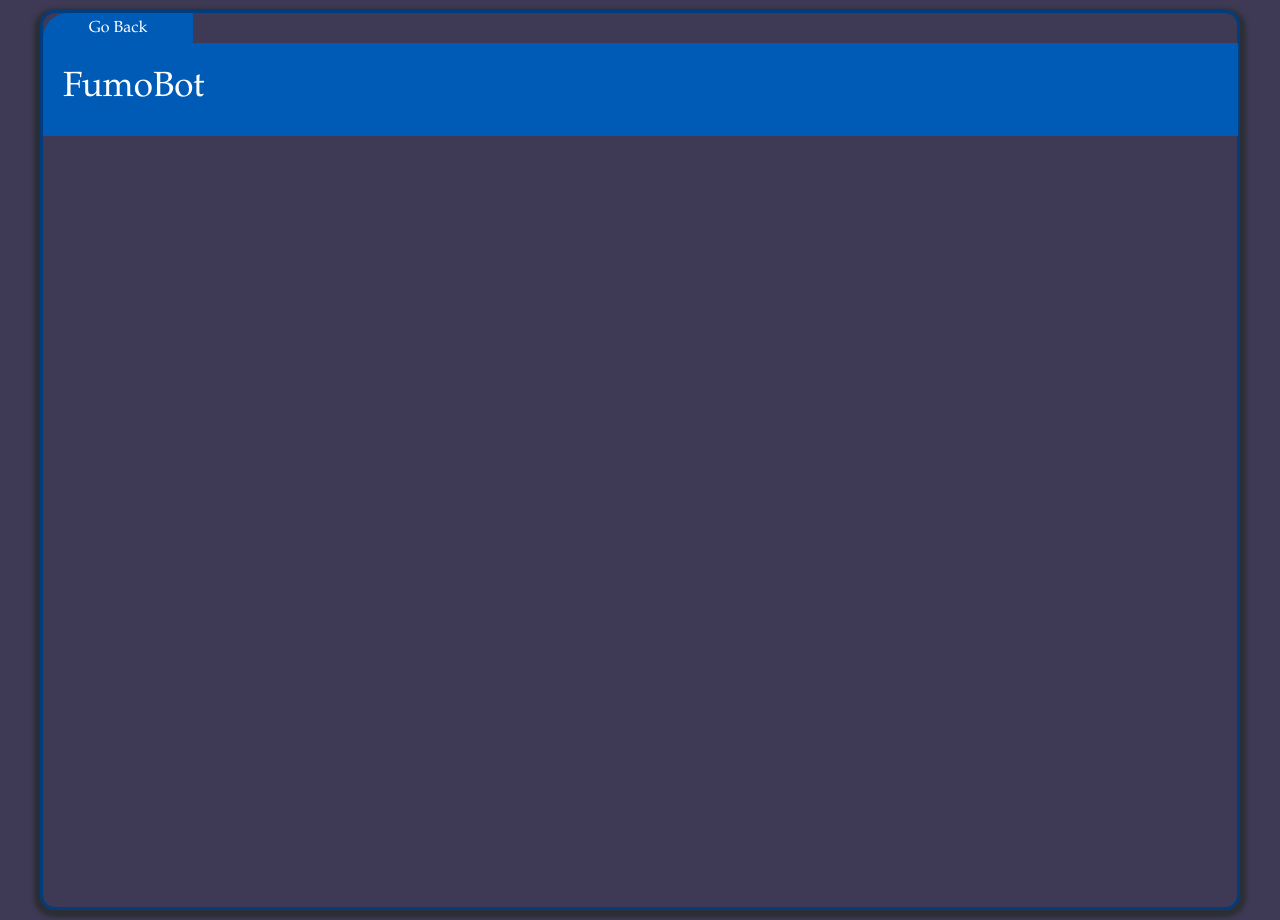
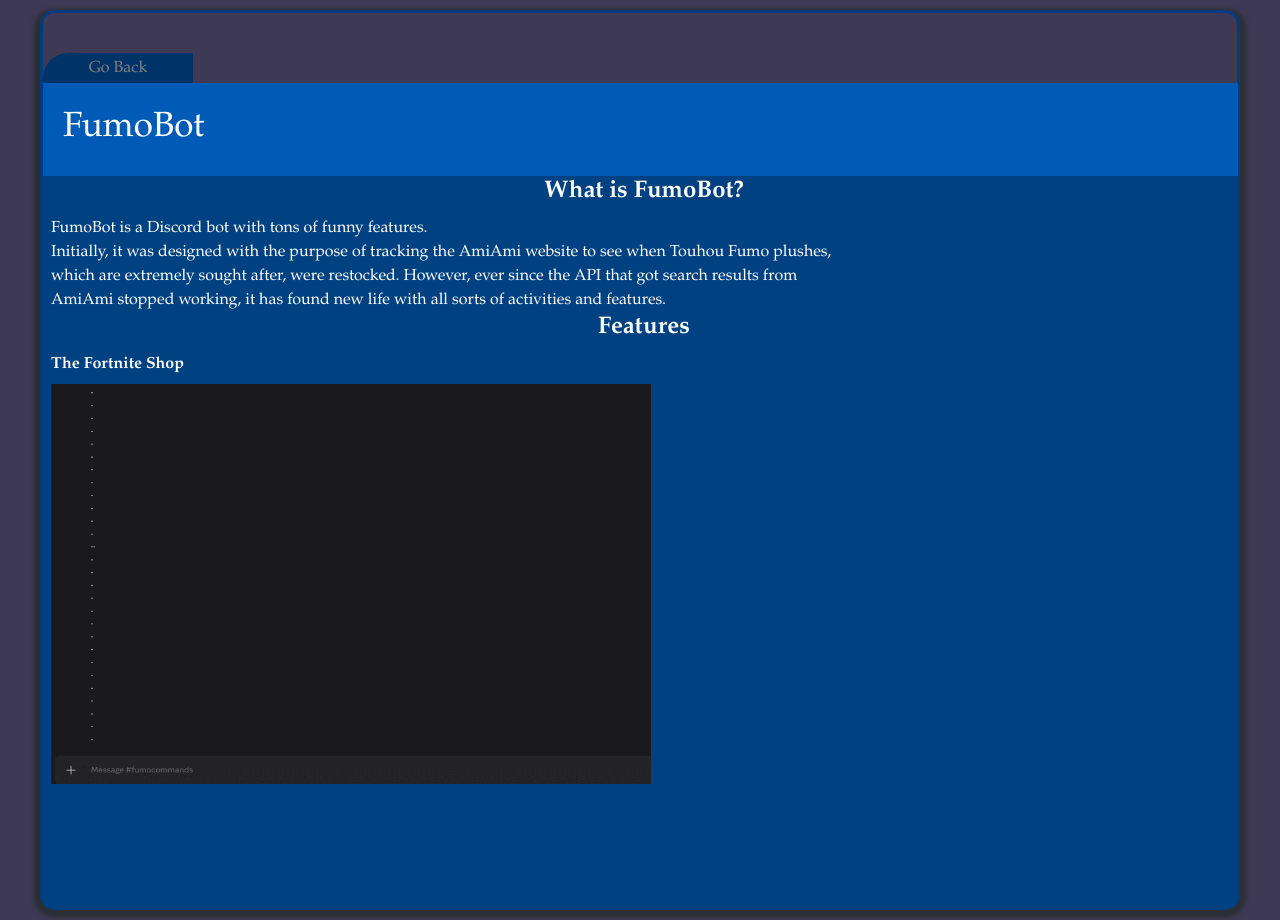
Before and after one commit to scottm213/scottmattera.net, a SvelteKit app: page /fumo in a window 1280 px wide. Built offline with nearby package versions, Linux system fonts and the light colour scheme.

Commit message:
add fumodemo stuff

```diff
--- a/src/app.css
+++ b/src/app.css
@@ -67,8 +67,13 @@
 
 
 }
-
-
+.fumo:hover{
+    -webkit-filter: drop-shadow(1px 1px 0 white)
+        drop-shadow(-1px -1px 0 white);
+    filter: drop-shadow(1px 1px 0 white)
+        drop-shadow(-1px -1px 0 white);
+}
+/*Thanks to https://stackoverflow.com/questions/12690444/css-border-on-png-image-with-transparent-parts for border effect :) */
 
 .button{
     border-radius: 25px 1px 1px 1px;
--- a/src/routes/fumo/+page.svelte
+++ b/src/routes/fumo/+page.svelte
@@ -5,8 +5,24 @@
 
 <title>Scott's Site - FumoBot</title>
 
+<nav class="tabs flex tabe">
+    <a href="/demos"><button class="button button2" type="button"> Go Back </button></a>
+</nav>
 <div class="test">
-    <button class="button button1 w-20"> <a href="/demos">Go Back </a></button>
+
     <header> <h2>FumoBot</h2> </header>
+        <div class = "flex bg-[#004281] flex-grow flex-col overflow-y-scroll max-h-[733px] h-[733px] rounded-b-[13px] rounded-bl-[13px] pl-2">
+            <h2  class="text-2xl font-bold mb-2 text-center" >What is FumoBot?</h2>
+            <p>FumoBot is a Discord bot with tons of funny features.</p>
+
+            <p class="max-w-[800px]">Initially, it was designed with the purpose of tracking the AmiAmi website to see when Touhou Fumo plushes, which are extremely
+            sought after, were restocked. However, ever since the API that got search results from AmiAmi stopped working, it has found new life with all sorts
+            of activities and features.</p>
+            <h2  class="text-2xl font-bold mb-2 text-center" >Features</h2>
+            <h2  class="font-bold mb-2">The Fortnite Shop</h2>
+            <img src="/image/fortnite_command_gif.gif"  class="h-100 w-150" alt="Fortnite Command">
+
+        </div>
+
 
 </div>
--- a/src/routes/museum/+page.svelte
+++ b/src/routes/museum/+page.svelte
@@ -4,8 +4,9 @@
 
 <title>Scott's Site - Museum</title>
 
-<br>
-<button class="button button1 w-20"> <a href="/demos">Go Back </a></button>
+<nav class="tabs flex tabe">
+    <a href="/demos"><button class="button button2" type="button"> Go Back </button></a>
+</nav>
 <header> <h2> UNDER CONSTRUCTION</h2></header>
 <div>
 
--- a/src/routes/work/+page.svelte
+++ b/src/routes/work/+page.svelte
@@ -105,7 +105,9 @@
                         - Simple iOS app for tracking and recording the amount of hours you sleep <br>
                         - Uses SwiftData for persistent data tracking <br>
                         - Made in collaboration</p>
-                    <p class = "font-bold">POV-Ray Projects </p>
+                    <div class="flex items-center gap-2">
+                        <a href="/museum" ><img src="/image/povray.png" class="fumo w-10 h-10 " alt="povray"></a><p class = "font-bold">POV-Ray Projects </p>
+                    </div>
                     <ul class="list-disc pl-6">
                         <li>More of a passion project, I learned the old 3D rendering software
                         POV-Ray to make old 90s styled 3D renders</li>
@@ -132,7 +134,7 @@
                         <li>Made SOLO</li>
                     </ul>
                     <div class="flex items-center gap-2">
-                        <a href="/fumo" ><img src="/image/reimu.PNG" class="w-10 h-10 border-2 border-transparent hover:border-white transition" alt="fumo"></a> <p class ="font-bold">FumoBot (WIP)</p>
+                        <a href="/fumo" ><img src="/image/reimu.PNG" class="fumo w-10 h-10 " alt="fumo"></a> <p class ="font-bold">FumoBot (WIP)</p>
                     </div>
                     <ul class="list-disc pl-6">
                         <li>Discord bot made with Java, using Discord4J </li>
```
Also changed, not shown: static/image/fortnite_command_gif.gif (added), static/image/povray.png (added).
